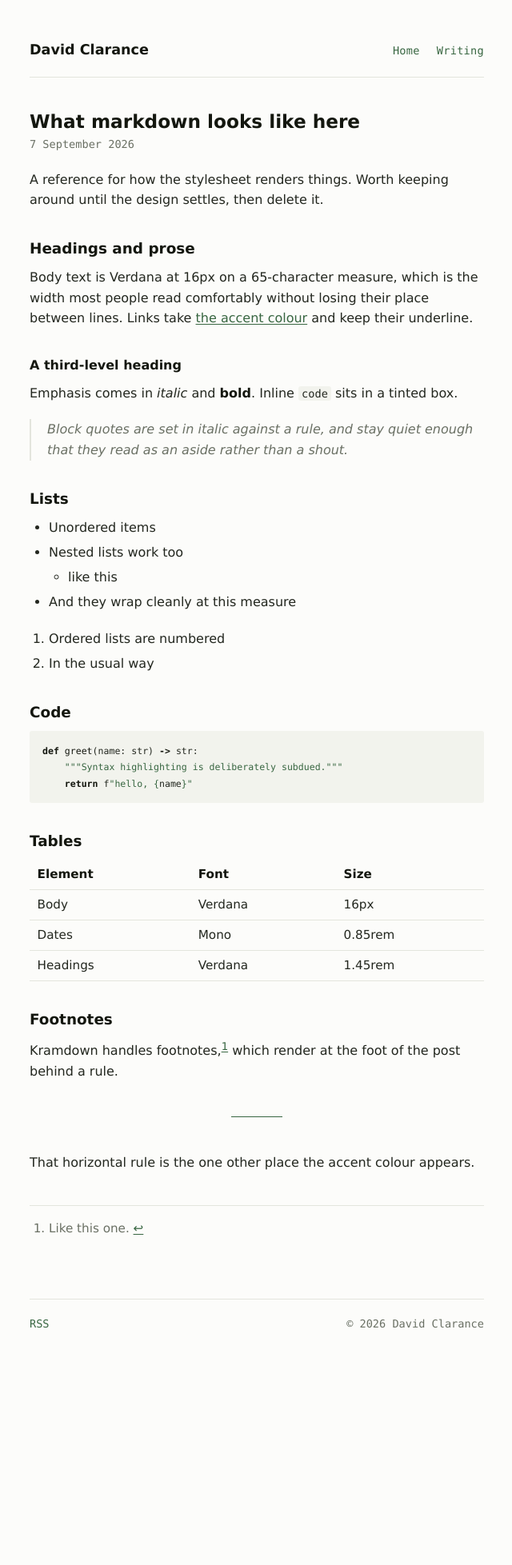
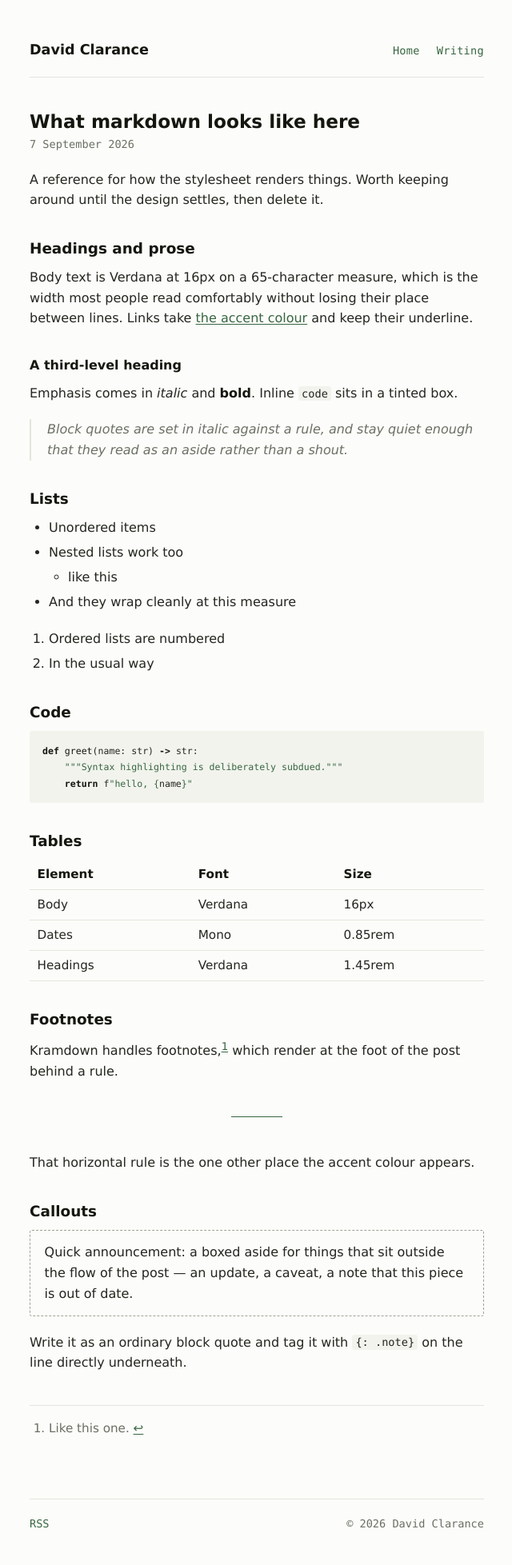
Before and after one commit to davidclarance/davidclarance.github.io, a Jekyll site: the page built from _posts/2026-09-07-what-markdown-looks-like-here.md, in a window 1280 px wide. Shown: the whole page at 80% size, without its empty margins (319-959 px from the left). Built offline with Jekyll 4.4.1, drawn with Linux system fonts in a browser that asks for light colours; before the commit the page ends 1707 px from its top, so only the background shows below that.

Commit message:
Add a .note callout box for asides
Styles blockquotes carrying a `note` class as a dashed box: upright rather
than italic, body colour rather than muted, boxed rather than left-ruled.
Written in markdown as an ordinary block quote followed by `{: .note}`,
which is a kramdown inline attribute list.

Adds a --rule-firm token for the border; --rule is a hairline tone and
disappears when dashed.

Co-Authored-By: Claude Opus 5 <noreply@anthropic.com>
Claude-Session: https://claude.ai/code/session_01PN5JEVHLNiekWZWv7D2Ddn

```diff
--- a/_posts/2026-09-07-what-markdown-looks-like-here.md
+++ b/_posts/2026-09-07-what-markdown-looks-like-here.md
@@ -54,3 +54,12 @@ rule.
 That horizontal rule is the one other place the accent colour appears.
 
 [^1]: Like this one.
+
+## Callouts
+
+> Quick announcement: a boxed aside for things that sit outside the flow of
+> the post — an update, a caveat, a note that this piece is out of date.
+{: .note}
+
+Write it as an ordinary block quote and tag it with `{: .note}` on the line
+directly underneath.
--- a/assets/style.css
+++ b/assets/style.css
@@ -12,6 +12,7 @@
   --muted:   #6a7064;
   --accent:  #386641;  /* fern green — 6.5:1 on --bg */
   --rule:    #e3e5dd;
+  --rule-firm: #9ea395;  /* dashed callout edge; too faint at --rule */
   --fill:    #f2f3ed;  /* code backgrounds */
 
   /* Bear Blog's typeface. Verdana ships on Windows and macOS; the fallbacks
@@ -31,6 +32,7 @@
     --muted:   #8c9386;
     --accent:  #9cc5a1;  /* sage — 9.6:1 on --bg */
     --rule:    #262b23;
+    --rule-firm: #5f6a56;
     --fill:    #1b2018;
   }
 }
@@ -150,6 +152,17 @@ blockquote {
   font-style: italic;
 }
 blockquote > :last-child { margin-bottom: 0; }
+
+/* A callout, written as a blockquote tagged `{: .note}` in markdown. Resets
+   the quote treatment above: boxed rather than ruled, upright rather than
+   italic, body colour rather than muted. */
+blockquote.note {
+  padding: 0.9rem 1.1rem;
+  border: 1px dashed var(--rule-firm);
+  border-radius: 3px;
+  color: var(--text);
+  font-style: normal;
+}
 
 hr {
   width: 4rem;
```
Also changed, not shown: README.md.
